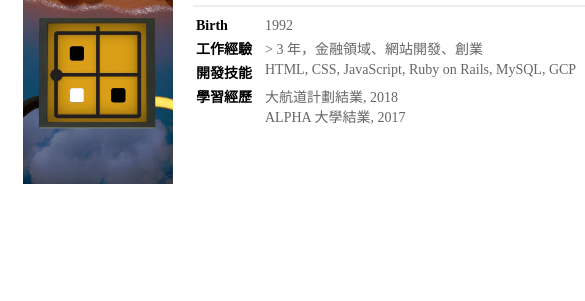
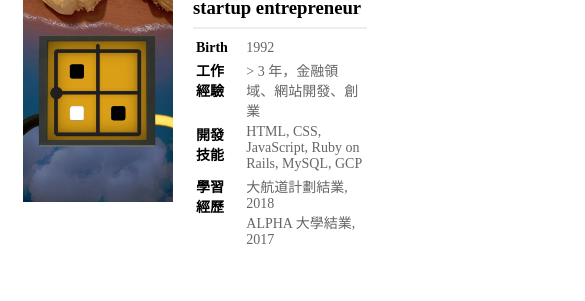
Before and after one commit to a127684363/myweb, a plain HTML site: page index.html in a window 390 px wide. Shown: the part 264-565 px from the top of the page, 585 px wide, since content can reach past the window. Drawn offline with Linux system fonts and the light colour scheme.

Commit message:
Add files via upload

```diff
--- a/index.html
+++ b/index.html
@@ -4,6 +4,7 @@
 
   <head>
     <title>Welcome to Evan’s Site!!!</title>
+<meta name="viewport" content="width=device-width, initial-scale=1.0">
       <link type="text/css" rel="stylesheet" href="style.css">
   </head>
   <body>
--- a/style.css
+++ b/style.css
@@ -6,14 +6,6 @@
   background-color: #ff6600;
   width: 100%;
   border: 1px solid red;
-}
-
-#content {
-
-}
-
-.container {
-
 }
 
 #about, #my-work, #contact-me {
@@ -175,3 +167,12 @@ hr.bar {
 #my-work-gallery {
     text-align: center;
 }
+@media screen and (max-width: 1023px) {
+  .container {
+     width: auto;
+   }
+  /*
+    手機版的 css 都寫在這邊
+  */
+
+}
```
